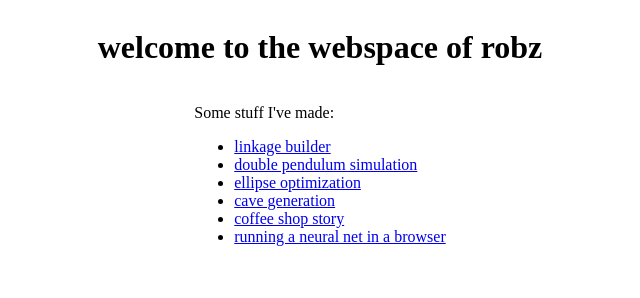
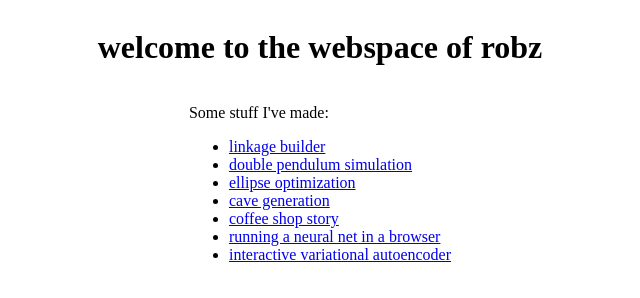
Before and after one commit to robz/robz.github.io, a plain HTML site: page index.html in a window 1280 px wide. Shown: the whole page, without its empty margins (320-960 px from the left). Drawn offline with Linux system fonts and the light colour scheme.

Commit message:
Add mnist vae

```diff
--- a/index.html
+++ b/index.html
@@ -10,6 +10,7 @@
   <li><a href="/caves">cave generation</a></li>
   <li><a href="/coffee-shop-story/CoffeeShopStory">coffee shop story</a></li>
   <li><a href="/canvas-recognition">running a neural net in a browser</a></li>
+  <li><a href="/mnist-vae">interactive variational autoencoder</a></li>
 </ul>
 </div>
 </body>
```
